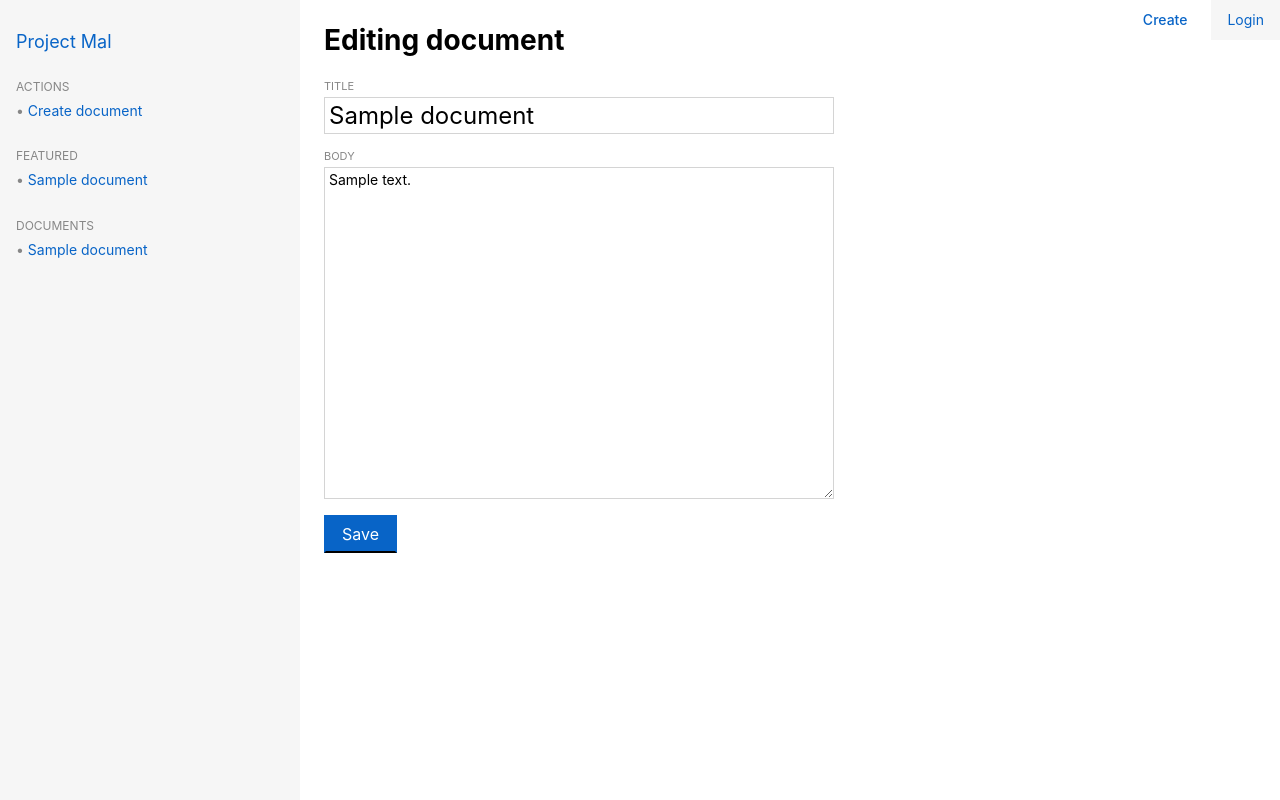
After one commit to sirodoht/mal, a Django app: page /documents/1/edit/ in a window 1280 px wide. The commit adds this page. Run offline with Django 3.2, Linux system fonts and the light colour scheme; tables that the repository leaves empty hold one stand-in row (values such as "Sample post").

Commit message:
switch documents crud to generic views

```diff
--- /dev/null
+++ b/main/context_processors.py
@@ -0,0 +1,8 @@
+from main import models
+
+
+def sidebar(request):
+    return {
+        "documents": models.Document.objects.all(),
+        "featured": models.Document.objects.filter(is_featured=True),
+    }
--- a/main/models.py
+++ b/main/models.py
@@ -1,6 +1,7 @@
 import markdown
 from django.contrib.auth.models import AbstractUser
 from django.db import models
+from django.urls import reverse
 
 
 class User(AbstractUser):
@@ -26,5 +27,8 @@ class Document(models.Model):
             ],
         )
 
+    def get_absolute_url(self):
+        return reverse("main:document_detail", kwargs={"pk": self.pk})
+
     def __str__(self):
         return self.title
--- a/main/static/style.css
+++ b/main/static/style.css
@@ -186,6 +186,8 @@ template {
     --small-title: #878787;
     --border-color: #d4d4d4;
     --background-gray: #f6f6f6;
+    --success-color: #11a01d;
+    --danger-color: #ec1616;
 }
 
 html,
@@ -193,6 +195,14 @@ body {
     font-family: -apple-system, BlinkMacSystemFont, 'Segoe UI', Roboto, Oxygen, Ubuntu, Cantarell, 'Open Sans', 'Helvetica Neue', sans-serif;
     font-size: 14px;
     height: 100vh;
+}
+
+.alert-success {
+    color: var(--success-color);
+}
+
+.alert-error {
+    color: var(--danger-color);
 }
 
 .grid {
--- /dev/null
+++ b/main/templates/main/document_form.html
@@ -0,0 +1,19 @@
+{% extends 'main/layout.html' %}
+
+{% block content %}
+<main class="create">
+    {% if form.initial %}
+    <h1>Editing document</h1>
+    {% else %}
+    <h1>Create a new document</h1>
+    {% endif %}
+    <form method="post">
+        <label for="id_title">Title</label>
+        <input type="text" name="title" id="id_title" maxlength="300" required value="{{ form.title.value|default_if_none:"" }}">
+        <label for="id_body">Body</label>
+        <textarea name="body" id="id_body" cols="30" rows="20">{{ form.body.value|default_if_none:"" }}</textarea>
+        {% csrf_token %}
+        <input type="submit" value="Save">
+    </form>
+</main>
+{% endblock %}
--- a/main/templates/main/index.html
+++ b/main/templates/main/index.html
@@ -9,7 +9,7 @@
     <div class="main-body">
         <ul>
             {% for doc in documents %}
-            <li><a href="{% url 'main:document_read' doc.id %}">{{ doc.title }}</a></li>
+            <li><a href="{% url 'main:document_detail' doc.id %}">{{ doc.title }}</a></li>
             {% endfor %}
         </ul>
     </div>
--- a/main/templates/main/layout.html
+++ b/main/templates/main/layout.html
@@ -26,7 +26,7 @@
                 <div class="nav-group-title">FEATURED</div>
                 <div class="nav-group-body">
                     {% for doc in featured %}
-                    <div class="nav-group-body-item"><a href="{% url 'main:document_read' doc.id %}">{{ doc.title }}</a></div>
+                    <div class="nav-group-body-item"><a href="{% url 'main:document_detail' doc.id %}">{{ doc.title }}</a></div>
                     {% endfor %}
                 </div>
             </div>
@@ -35,7 +35,7 @@
                 <div class="nav-group-title">DOCUMENTS</div>
                 <div class="nav-group-body">
                     {% for doc in documents %}
-                    <div class="nav-group-body-item"><a href="{% url 'main:document_read' doc.id %}">{{ doc.title }}</a></div>
+                    <div class="nav-group-body-item"><a href="{% url 'main:document_detail' doc.id %}">{{ doc.title }}</a></div>
                     {% endfor %}
                 </div>
             </div>
--- a/main/urls.py
+++ b/main/urls.py
@@ -11,11 +11,19 @@ urlpatterns = [
     path("accounts/", include("django.contrib.auth.urls")),
     path("accounts/profile/", views.profile, name="profile"),
     path("accounts/create/", views.signup, name="signup"),
+]
+
+urlpatterns += [
+    path("documents/<int:pk>/", views.DocumentDetail.as_view(), name="document_detail"),
+    path("documents/create/", views.DocumentCreate.as_view(), name="document_create"),
     path(
-        "documents/<int:document_id>/edit",
-        views.document_change,
-        name="document_change",
+        "documents/<int:pk>/edit/",
+        views.DocumentUpdate.as_view(),
+        name="document_update",
     ),
-    path("documents/<int:document_id>/", views.document_read, name="document_read"),
-    path("documents/create/", views.document_create, name="document_create"),
+    path(
+        "documents/<int:pk>/delete/",
+        views.DocumentDelete.as_view(),
+        name="document_delete",
+    ),
 ]
--- a/main/views.py
+++ b/main/views.py
@@ -1,6 +1,9 @@
-from django.contrib import messages
 from django.contrib.auth.decorators import login_required
+from django.contrib.messages.views import SuccessMessageMixin
 from django.shortcuts import redirect, render
+from django.urls import reverse_lazy
+from django.views.generic import DetailView
+from django.views.generic.edit import CreateView, DeleteView, UpdateView
 
 from main import forms, models
 
@@ -42,54 +45,22 @@ def signup(request):
     return render(request, "registration/signup.html", {"form": form})
 
 
-def document_read(request, document_id):
-    doc = models.Document.objects.get(id=document_id)
-    return render(
-        request,
-        "main/document_read.html",
-        {
-            "documents": models.Document.objects.all(),
-            "featured": models.Document.objects.filter(is_featured=True),
-            "doc": doc,
-        },
-    )
+class DocumentDetail(DetailView):
+    model = models.Document
 
 
-def document_create(request):
-    if request.method == "POST":
-        form = forms.DocumentCreationForm(request.POST)
-        if form.is_valid():
-            doc = form.save()
-            return redirect("main:document_read", doc.id)
-    else:
-        form = forms.DocumentCreationForm()
-    return render(
-        request,
-        "main/document_create.html",
-        {
-            "documents": models.Document.objects.all(),
-            "featured": models.Document.objects.filter(is_featured=True),
-            "form": form,
-        },
-    )
+class DocumentCreate(SuccessMessageMixin, CreateView):
+    model = models.Document
+    fields = ["title", "body"]
+    success_message = "%(title)s was created successfully"
 
 
-def document_change(request, document_id):
-    doc = models.Document.objects.get(id=document_id)
-    if request.method == "POST":
-        form = forms.DocumentChangeForm(request.POST, instance=doc)
-        if form.is_valid():
-            doc = form.save()
-            messages.success(request, "Document saved")
-            return redirect("main:document_read", doc.id)
-    else:
-        form = forms.DocumentChangeForm(instance=doc)
-    return render(
-        request,
-        "main/document_change.html",
-        {
-            "documents": models.Document.objects.all(),
-            "featured": models.Document.objects.filter(is_featured=True),
-            "form": form,
-        },
-    )
+class DocumentUpdate(SuccessMessageMixin, UpdateView):
+    model = models.Document
+    fields = ["title", "body"]
+    success_message = "%(title)s updated successfully"
+
+
+class DocumentDelete(DeleteView):
+    model = models.Document
+    success_url = reverse_lazy("main:index")
--- a/mal/settings.py
+++ b/mal/settings.py
@@ -66,6 +66,7 @@ TEMPLATES = [
                 "django.template.context_processors.request",
                 "django.contrib.auth.context_processors.auth",
                 "django.contrib.messages.context_processors.messages",
+                "main.context_processors.sidebar",
             ],
         },
     },
```
Also changed, not shown: main/templates/main/document_change.html (deleted, +0 -15 lines), main/templates/main/document_create.html (deleted, +0 -15 lines), main/templates/main/document_detail.html (added, +29 -0 lines), main/templates/main/document_read.html (deleted, +0 -21 lines).
